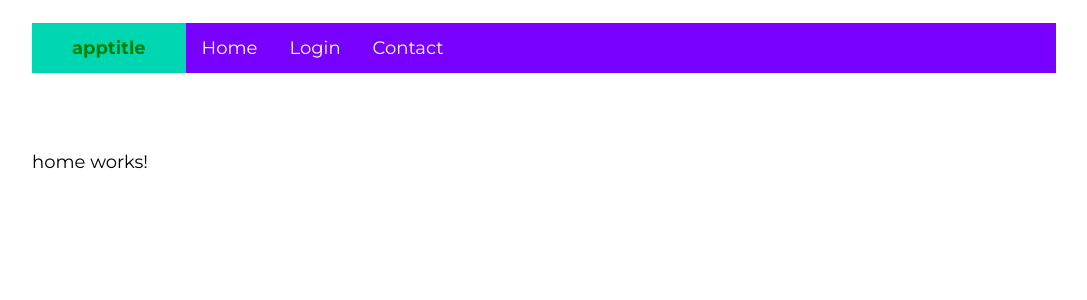
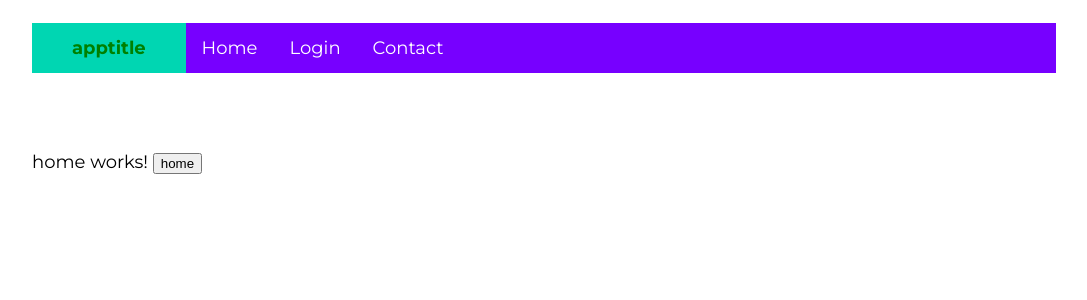
Before and after one commit to mpalucki/Class-reservation, an Angular app in the folder src/webapp/gui/: page / in a window 1280 px wide. Shown: the top 300 px of the page, without its empty margins (96-1183 px from the left). Built offline with nearby package versions, Linux system fonts and the light colour scheme.

Commit message:
add buttons to login and home pages

```diff
--- a/src/webapp/gui/src/app/home/home.component.html
+++ b/src/webapp/gui/src/app/home/home.component.html
@@ -1,3 +1,4 @@
 <p>
   home works!
+  <button>home</button>
 </p>
--- a/src/webapp/gui/src/app/login/login.component.html
+++ b/src/webapp/gui/src/app/login/login.component.html
@@ -1,3 +1,4 @@
 <p>
   login works!
+  <button>login</button>
 </p>
```
